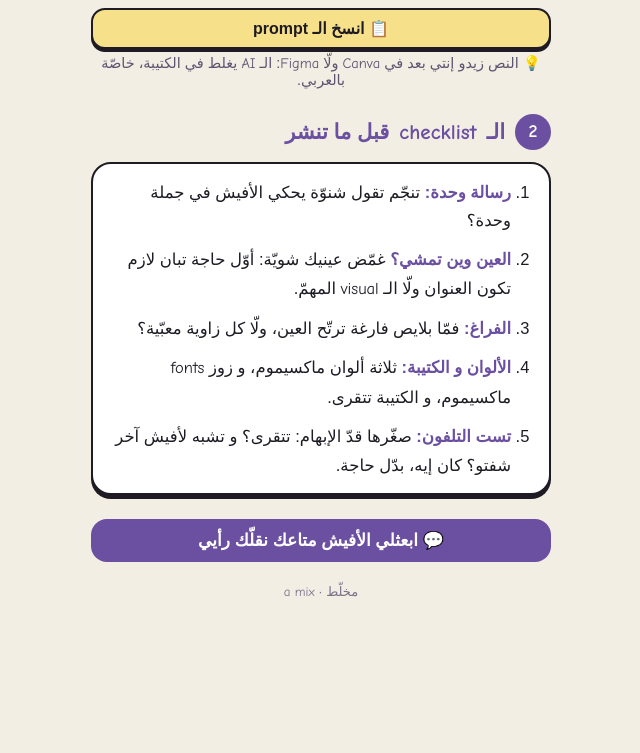
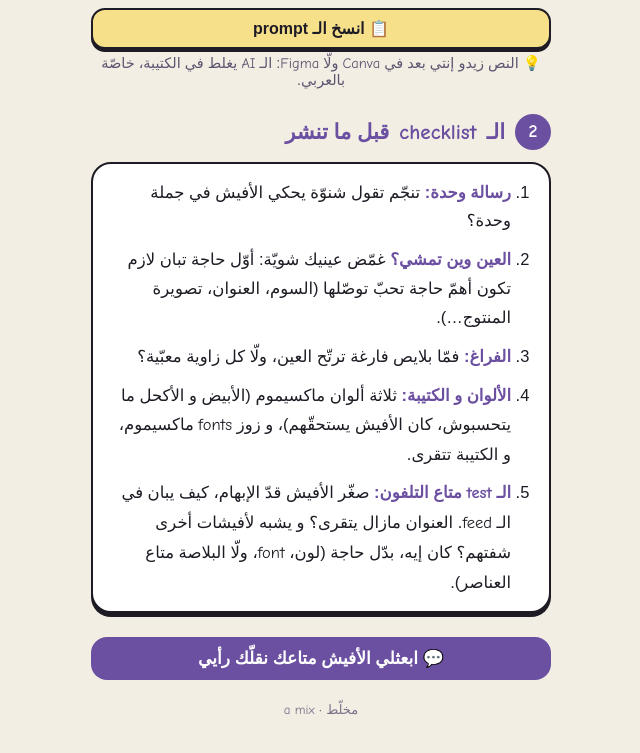
Before and after one commit to Mkhalet/mkhalet.github.io, a plain HTML site: page affiche/index.html in a window 1280 px wide. Shown: the part 990-1743 px from the top of the page, without its empty margins (319-959 px from the left). Before the commit the page ends 1629 px from the top, so only its background shows below. Drawn offline with Linux system fonts and the light colour scheme; a web font is replaced by a local one.

Commit message:
Clarify the poster checklist
Co-Authored-By: Claude Opus 5.5 <noreply@anthropic.com>

```diff
--- a/affiche/index.html
+++ b/affiche/index.html
@@ -56,7 +56,7 @@ Visual hierarchy:
 3. small details: [date / place / price]
 
 Style: [one clear reference, e.g. Swiss minimal / paper collage / flat editorial illustration].
-Colours: only [#HEX1] (60%), [#HEX2] (30%) and [#HEX3] (10%).
+Colours: only [#HEX1] (60%), [#HEX2] (30%) and [#HEX3] (10%), plus black or white if needed.
 Composition: one focal point, a clear grid, generous empty space.
 
 Avoid: purple-blue gradients, glow, neon, glossy 3D, lens flares, random icons, extra decorations, and any text or letters in the image.
@@ -71,10 +71,10 @@ Format: [4:5 or 9:16], high resolution.</pre>
     <div class="card">
       <ol>
         <li><b>رسالة وحدة:</b> تنجّم تقول شنوّة يحكي الأفيش في جملة وحدة؟</li>
-        <li><b>العين وين تمشي؟</b> غمّض عينيك شويّة: أوّل حاجة تبان لازم تكون العنوان ولّا الـ <span class="lat">visual</span> المهمّ.</li>
+        <li><b>العين وين تمشي؟</b> غمّض عينيك شويّة: أوّل حاجة تبان لازم تكون أهمّ حاجة تحبّ توصّلها (السوم، العنوان، تصويرة المنتوج…).</li>
         <li><b>الفراغ:</b> فمّا بلايص فارغة ترتّح العين، ولّا كل زاوية معبّية؟</li>
-        <li><b>الألوان و الكتيبة:</b> ثلاثة ألوان ماكسيموم، و زوز <span class="lat">fonts</span> ماكسيموم، و الكتيبة تتقرى.</li>
-        <li><b>تست التلفون:</b> صغّرها قدّ الإبهام: تتقرى؟ و تشبه لأفيش آخر شفتو؟ كان إيه، بدّل حاجة.</li>
+        <li><b>الألوان و الكتيبة:</b> ثلاثة ألوان ماكسيموم (الأبيض و الأكحل ما يتحسبوش، كان الأفيش يستحقّهم)، و زوز <span class="lat">fonts</span> ماكسيموم، و الكتيبة تتقرى.</li>
+        <li><b>الـ <span class="lat">test</span> متاع التلفون:</b> صغّر الأفيش قدّ الإبهام، كيف يبان في الـ <span class="lat">feed</span>. العنوان مازال يتقرى؟ و يشبه لأفيشات أخرى شفتهم؟ كان إيه، بدّل حاجة (لون، <span class="lat">font</span>، ولّا البلاصة متاع العناصر).</li>
       </ol>
     </div>
   </section>
```
